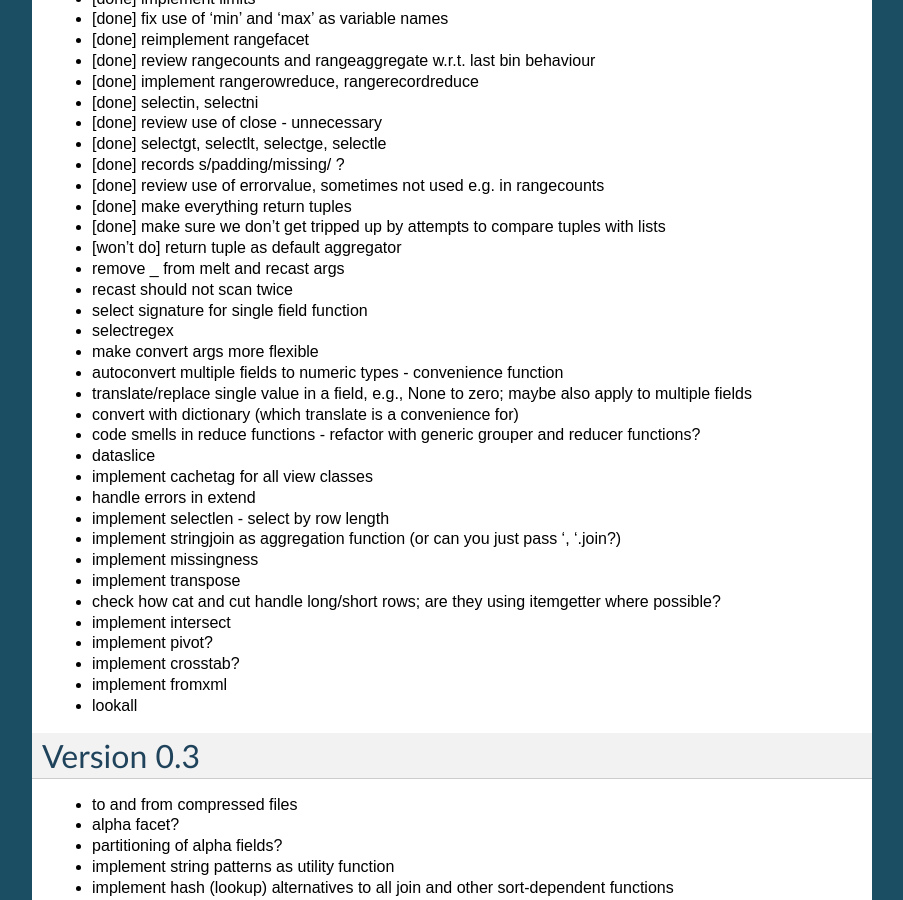
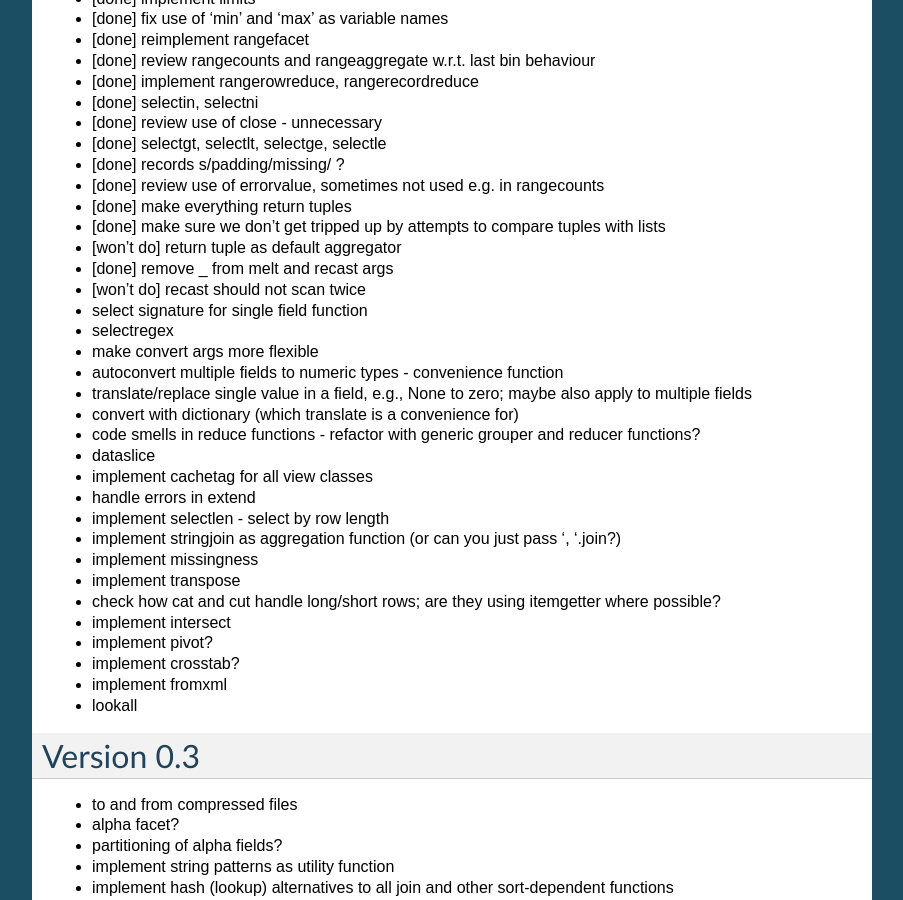
Before and after one commit to petl-developers/petl, a Sphinx documentation site: the page built from docs/todo.txt, in a window 1280 px wide and 900 px high, scrolled down 1268 px. Shown: the whole window, without its empty margins (198-1101 px from the left). Built offline with Sphinx 7.4.7, drawn with Linux system fonts in a browser that asks for light colours; formulas are drawn with MathJax 3.

Commit message:
reviewed recast

```diff
--- a/docs/todo.txt
+++ b/docs/todo.txt
@@ -71,8 +71,8 @@
 - [done] make everything return tuples
 - [done] make sure we don't get tripped up by attempts to compare tuples with lists
 - [won't do] return tuple as default aggregator
-- remove _ from melt and recast args
-- recast should not scan twice
+- [done] remove _ from melt and recast args
+- [won't do] recast should not scan twice
 
 - select signature for single field function
 - selectregex
```
Also changed, not shown: 1 other file.
